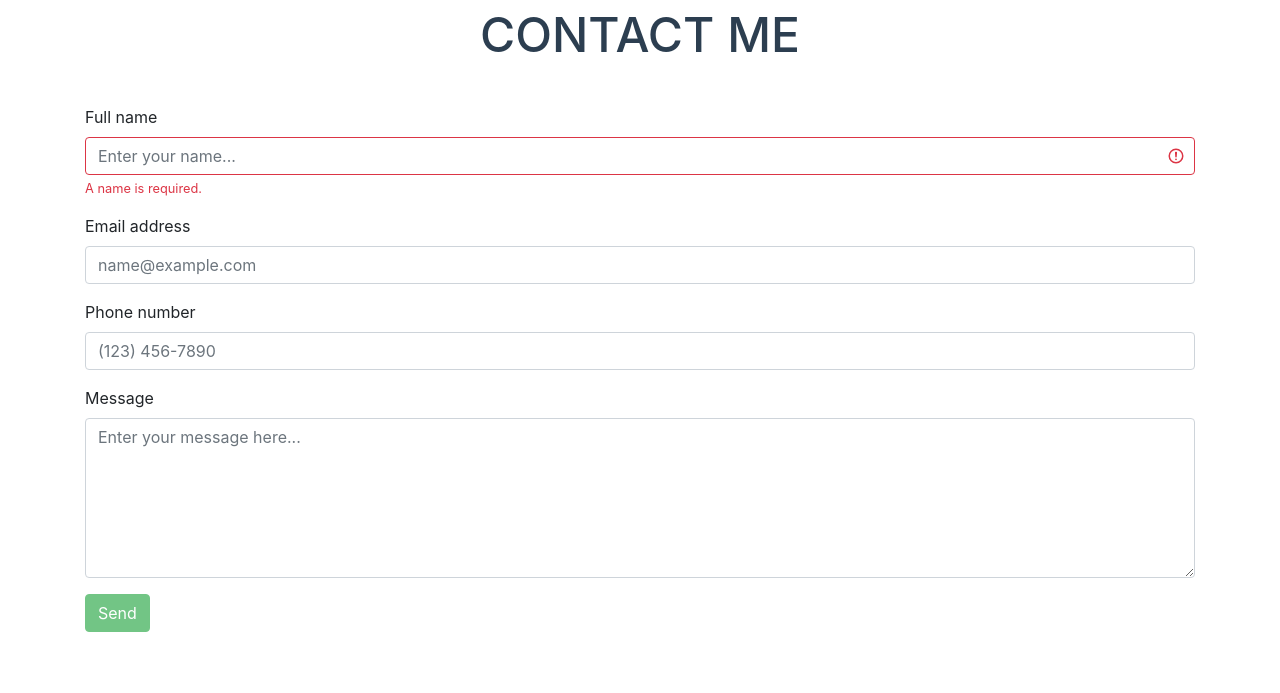
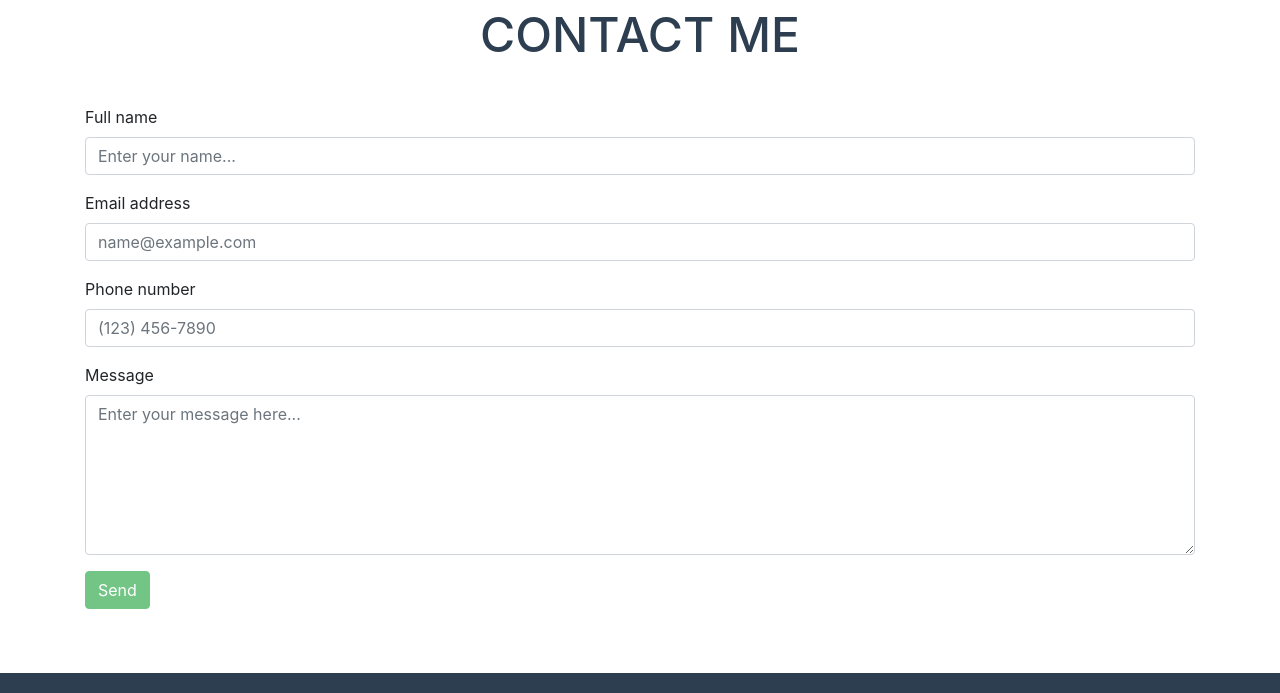
Before and after one commit to Elnemking/Abdelrahman-bootstrap, a plain HTML site: page index.html in a window 1280 px wide. Shown: the part 1960-2653 px from the top of the page. Drawn offline with Linux system fonts and the light colour scheme.

Commit message:
Update index.html

```diff
--- a/index.html
+++ b/index.html
@@ -147,7 +147,7 @@
 
                     <div class="form-floating mb-3">
                         <label for="name">Full name</label>
-                        <input class="form-control is-invalid" id="name" type="text" placeholder="Enter your name..." data-sb-validations="required" data-sb-can-submit="no">
+                        <input class="form-control" id="name" type="text" placeholder="Enter your name..." data-sb-validations="required" data-sb-can-submit="no">
                         <div class="invalid-feedback" data-sb-feedback="name:required">A name is required.</div>
                     </div>
 
```
